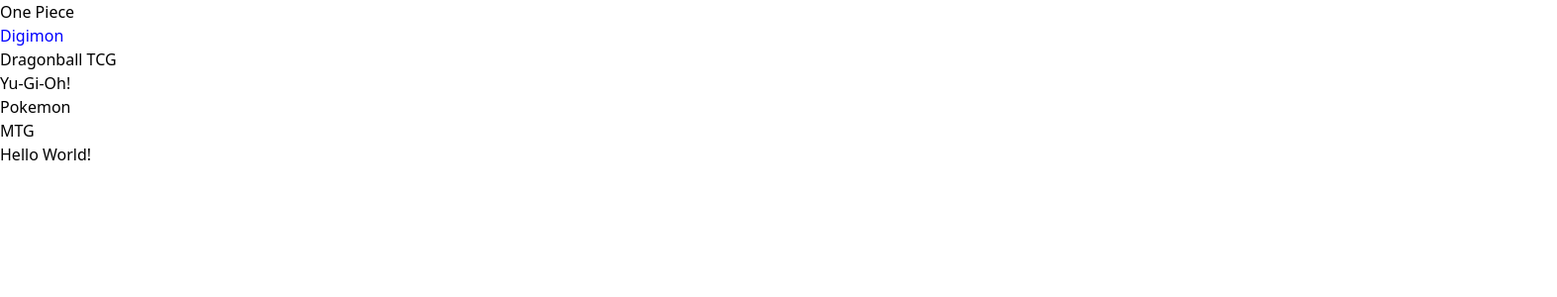
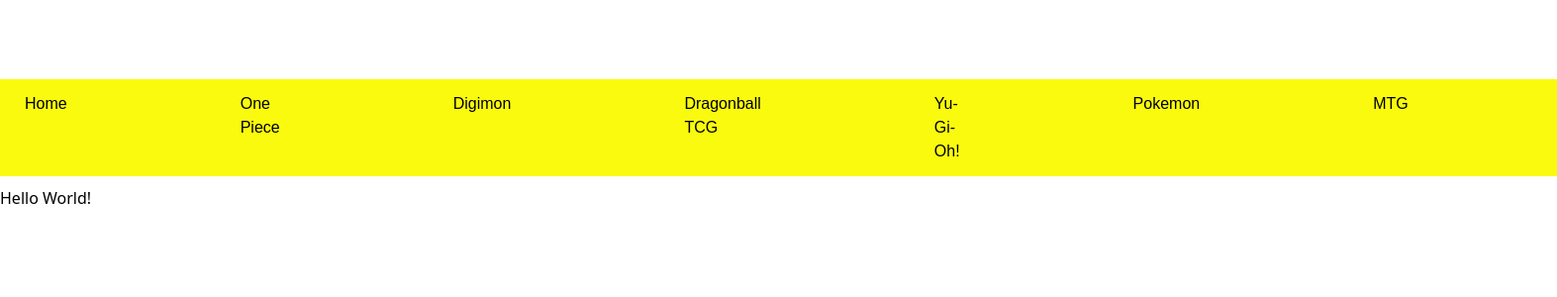
Before and after one commit to Midasantiago/Card-Capital, a React (Vite) app in the folder client/: page / in a window 1280 px wide. Shown: the top 300 px of the page at 99% size, 1573 px wide, since content can reach past the window. Built offline with nearby package versions, Linux system fonts and the light colour scheme.

Commit message:
Began styling navbar by testing some color palettes and hover effects

```diff
--- a/client/src/App.jsx
+++ b/client/src/App.jsx
@@ -7,6 +7,7 @@
 } from '@apollo/client';
 import { setContext } from '@apollo/client/link/context';
 import { Outlet } from 'react-router-dom';
+import Header from './components/header';
 //import Header from './components/header';
 
 const httpLink = createHttpLink({
--- a/client/src/components/header.jsx
+++ b/client/src/components/header.jsx
@@ -0,0 +1,12 @@
+import Navbar from "./navbar";
+import './navbar.css';
+
+const Header = () => {
+  return (
+    <div>
+      <Navbar />
+    </div>
+  )
+}
+
+export default Header
--- a/client/src/components/navbar.css
+++ b/client/src/components/navbar.css
@@ -1,7 +1,57 @@
-.navbar-container {
-  display: flex;
+/* Reset body and html margins and padding */
+html, body {
+  margin: 0;
+  padding: 0;
+  width: 100%;
 }
 
-.digimon {
-  color: blue;
+/* Navbar container */
+.navbar-container {
+  width: 100%;
+  padding: 10px 0;
+  margin-top: 70px;
+  box-sizing: border-box; ;
 }
+
+/* Navbar styling */
+.navbar {
+  display: flex;
+  justify-content: space-between;
+  align-items: center;
+  width: 100%;
+}
+
+/* Nav links styling */
+.nav-links {
+  display: flex;
+  list-style: none;
+  padding: 0;
+  margin: 0;
+  justify-content: left;
+  width: 100%;
+}
+
+/* Individual nav link items */
+.nav-links li {
+  background-color: rgb(250, 250, 15);
+  display: flex;
+  padding: 13px 25px;
+  color: black;
+  justify-content: left;
+  transition: background-color 0.3s ease, color 0.3s ease;
+  cursor: pointer;
+  padding-right: 150px;
+}
+
+/* Styling Font for <a> tags */
+.nav-links li a {
+  font-family: Arial, sans-serif;
+  font-size: 16px;
+  text-decoration: none;
+}
+
+/* Hover effect for nav link items */
+.nav-links li:hover {
+  background-color: black;
+  color: white;
+}
--- a/client/src/components/navbar.jsx
+++ b/client/src/components/navbar.jsx
@@ -1,19 +1,22 @@
-import React from 'react'
-import './navbar.css'
+import React from 'react';
+import './navbar.css';
 
 const Navbar = () => {
   return (
-    <div className = "navbar-container">
-      <nav className = "navbar">
-        <a className="one-piece" href="/"><p>One Piece</p></a>
-        <a className="digimon" href="/"><p>Digimon</p></a>
-        <a className="dbz" href="/"><p>Dragonball TCG</p></a>
-        <a className="ygo" href="/"><p>Yu-Gi-Oh!</p></a>
-        <a className="pokemon" href="/"><p>Pokemon</p></a>
-        <a className="mtg" href="/"><p>MTG</p></a>
+    <div className="navbar-container">
+      <nav className="navbar">
+        <ul className="nav-links">
+          <li className="home"><a href="/">Home</a></li>
+          <li className="one-piece"><a href="/">One Piece</a></li>
+          <li className="digimon"><a href="/">Digimon</a></li>
+          <li className="dbz"><a href="/">Dragonball TCG</a></li>
+          <li className="ygo"><a href="/">Yu-Gi-Oh!</a></li>
+          <li className="pokemon"><a href="/">Pokemon</a></li>
+          <li className="mtg"><a href="/">MTG</a></li>
+        </ul>
       </nav>
     </div>
-  )
+  );
 }
 
-export default Navbar
+export default Navbar;
```
